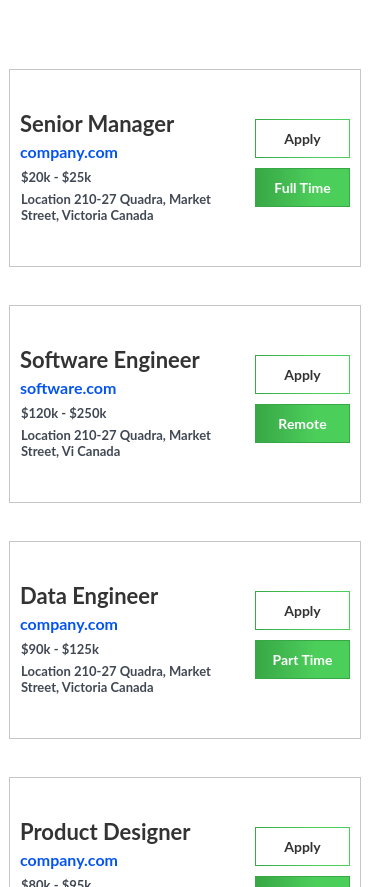
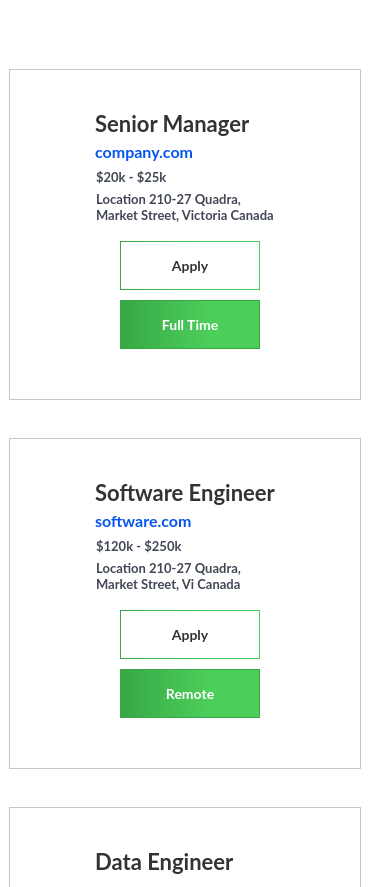
Before and after one commit to orsdev/jobit, a React (Create React App) app: page / in a window 390 px wide. Shown: the part 681-1568 px from the top of the page. Built offline with nearby package versions, Linux system fonts and the light colour scheme.

Commit message:
responsiveness added to app

```diff
--- a/src/assets/css/style.css
+++ b/src/assets/css/style.css
@@ -267,6 +267,31 @@
   background: #3caf49;
 }
 
+@media (max-width: 859px) {
+  .jobs__board {
+    display: flex;
+    flex-wrap: wrap;
+    justify-content: center;
+  }
+  .jobs__board-item {
+    display: flex;
+    width: 100%;
+  }
+  .jobs__board-item-left {
+    width: calc(100% - 150px);
+  }
+  .jobs__board-item-right {
+    width: 140px;
+    margin-left: 10px;
+  }
+  .jobs__board-item-right ul li {
+    width: 100%;
+  }
+  .jobs__board-item-right ul a {
+    padding-top: 15px;
+    padding-bottom: 15px;
+  }
+}
 @media (max-width: 800px) {
   .hero {
     position: relative;
@@ -354,9 +379,12 @@
     width: 90%;
   }
 }
-@media (max-width: 300px) {
-  .hero-body h1 {
-    font-size: 3.2rem;
+@media (max-width: 420px) {
+  .jobs__board-item {
+    flex-direction: column;
+  }
+  .jobs__board-item-left {
+    margin-bottom: 15px;
   }
 }
 
--- a/src/assets/sass/component/_responsive.scss
+++ b/src/assets/sass/component/_responsive.scss
@@ -1,3 +1,38 @@
+@media (max-width: 859px) {
+   .jobs {
+      &__board {
+         display: flex;
+         flex-wrap: wrap;
+         justify-content: center;
+
+         &-item {
+            display: flex;
+            width: 100%;
+
+            &-left {
+               width: calc(100% - 150px);
+            }
+
+            &-right {
+               width: 140px;
+               margin-left: 10px;
+
+               ul {
+                  li {
+                     width: 100%;
+                  }
+
+                  a {
+                     padding-top: 15px;
+                     padding-bottom: 15px;
+                  }
+               }
+            }
+         }
+      }
+   }
+}
+
 @media (max-width: 800px) {
    .hero {
       position: relative;
@@ -103,11 +138,15 @@
    }
 }
 
-@media (max-width: 300px) {
-   .hero {
-      &-body {
-         h1 {
-            font-size: 3.2rem;
+@media (max-width: 420px) {
+   .jobs {
+      &__board {
+         &-item {
+            flex-direction: column;
+
+            &-left {
+               margin-bottom: 15px;
+            }
          }
       }
    }
```
